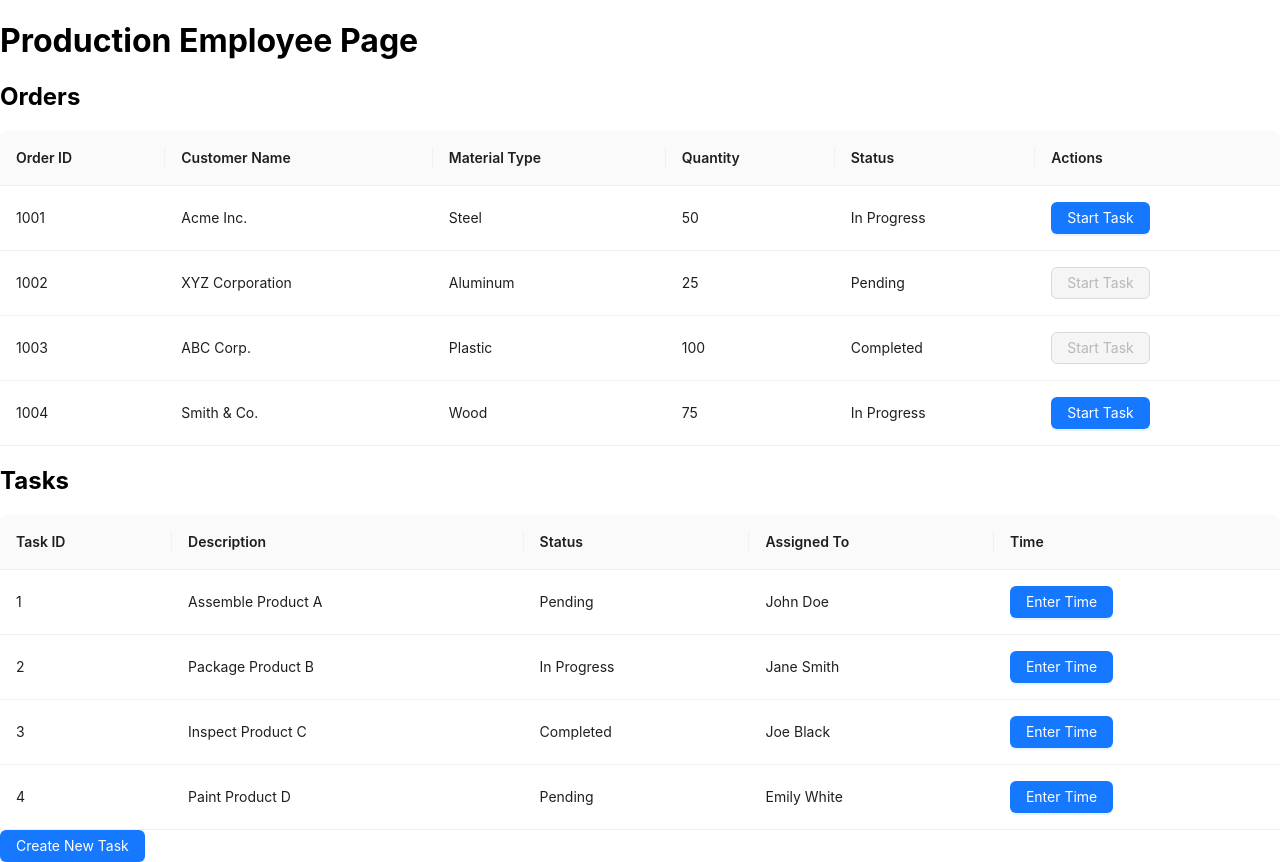
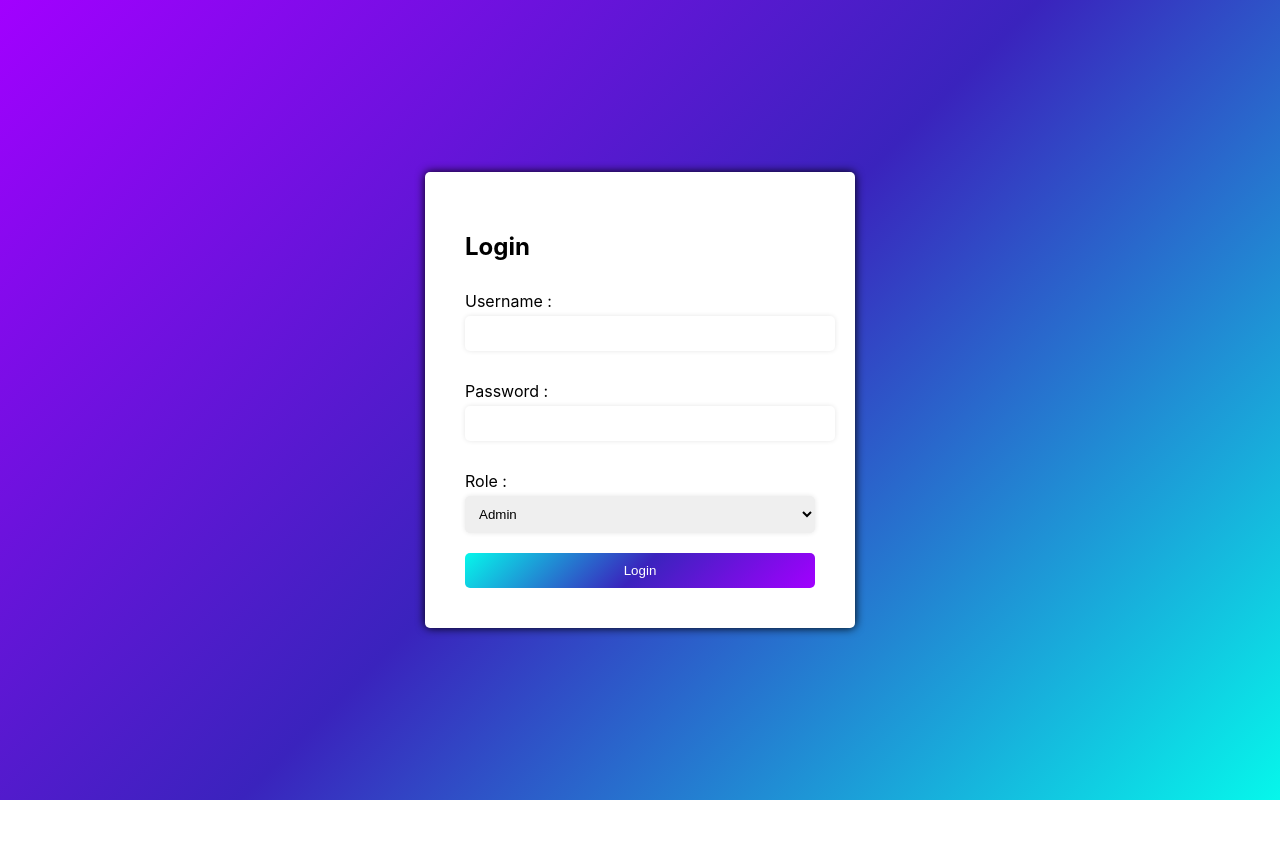
Before and after one commit to Ravindu51099/apparel-system, a React (Create React App) app: page /orders in a window 1280 px wide. After the commit the page ends 800 px from the top, so only its background shows below. Built offline with nearby package versions, Linux system fonts and the light colour scheme.

Commit message:
system complete

```diff
--- a/src/App.js
+++ b/src/App.js
@@ -1,20 +1,49 @@
-// import logo from "./logo.svg";
-// import { BrowserRouter as Router, Route, Switch } from "react-router-dom";
+// // import logo from "./logo.svg";
+// // import { BrowserRouter as Router, Route, Switch } from "react-router-dom";
+// import Sidebar from "./Componants/Admin/Sidebar/Sidebar";
+// import "./App.css";
+// import Login from "./Componants/Login/Login";
+// import Dashboard from "./Componants/Admin/Dashboard";
+// import FrontOfficeForm from "./Componants/FrontOfficeManager/FrontOffice";
+// import ProductionPage from "./Componants/ProductionEmployee/ProductionEmployee";
+
+// function App() {
+//   return (
+//     <div>
+//       {/* <Login/> */}
+//       {/* <Dashboard/> */}
+//       {/* <Sidebar /> */}
+//       {/* <FrontOfficeForm /> */}
+//       <ProductionPage />
+//     </div>
+//   );
+// }
+
+// export default App;
+import React, { useState } from 'react';
+import Login from './Componants/Login/Login';
 import Sidebar from "./Componants/Admin/Sidebar/Sidebar";
-import "./App.css";
-import Login from "./Componants/Login/Login";
-import Dashboard from "./Componants/Admin/Dashboard";
 import FrontOfficeForm from "./Componants/FrontOfficeManager/FrontOffice";
 import ProductionPage from "./Componants/ProductionEmployee/ProductionEmployee";
 
 function App() {
+  const [userType, setUserType] = useState('');
+
+  const handleLogin = (userType) => {
+    setUserType(userType);
+  };
+
   return (
     <div>
-      {/* <Login/> */}
-      {/* <Dashboard/> */}
-      {/* <Sidebar /> */}
-      {/* <FrontOfficeForm /> */}
-      <ProductionPage />
+      {userType === '' ? (
+        <Login handleLogin={handleLogin} />
+      ) : userType === 'admin' ? (
+        <Sidebar />
+      ) : userType === 'front_office' ? (
+        <FrontOfficeForm />
+      ) : (
+        <ProductionPage />
+      )}
     </div>
   );
 }
--- a/src/Componants/Login/Login.css
+++ b/src/Componants/Login/Login.css
@@ -40,10 +40,13 @@ button {
   background-color: #4caf50;
   color: white;
   padding: 10px 20px;
+  width: 100%;
   border: none;
   border-radius: 5px;
   cursor: pointer;
   transition: background-color 0.2s;
+  float: right !important;
+    background: linear-gradient(135deg,  rgb(6, 247, 235) ,rgb(58, 35, 189),rgb(162, 0, 255));
 }
 
 button:hover {
@@ -58,3 +61,13 @@ select {
     border-radius: 5px;
     box-shadow: 0 0 5px rgba(0, 0, 0, 0.1);
   }
+
+  .login form {
+    display: flex;
+    flex-direction: column;
+    align-items: flex-start;
+  }
+
+  .login label {
+    margin-bottom: 5px;
+  }
--- a/src/Componants/Login/Login.js
+++ b/src/Componants/Login/Login.js
@@ -15,31 +15,33 @@ const Login = () => {
     <div className="login">
       <form onSubmit={handleSubmit}>
         <h2>Login</h2>
-        <label htmlFor="username">Username</label>
+        <label htmlFor="username">Username :</label>
         <input
           type="text"
           id="username"
           value={username}
           onChange={(e) => setUsername(e.target.value)}
         />
-        <label htmlFor="password">Password</label>
+        <label htmlFor="password">Password :</label>
         <input
           type="password"
           id="password"
           value={password}
           onChange={(e) => setPassword(e.target.value)}
         />
-        <label htmlFor="role">Role</label>
+        <label htmlFor="role">Role :</label>
         <select
           id="role"
           value={role}
           onChange={(e) => setRole(e.target.value)}
         >
           <option value="admin">Admin</option>
-          <option value="front office">Front Office</option>
-          <option value="production employee">Production Employee</option>
+          <option value="frontoffice">Front Office</option>
+          <option value="productionemployee">Production Employee</option>
         </select>
-        <button type="submit">Login</button>
+        <div style={{ float: "right", width: "100%" }}>
+          <button type="submit">Login</button>
+        </div>
       </form>
     </div>
   );
```
